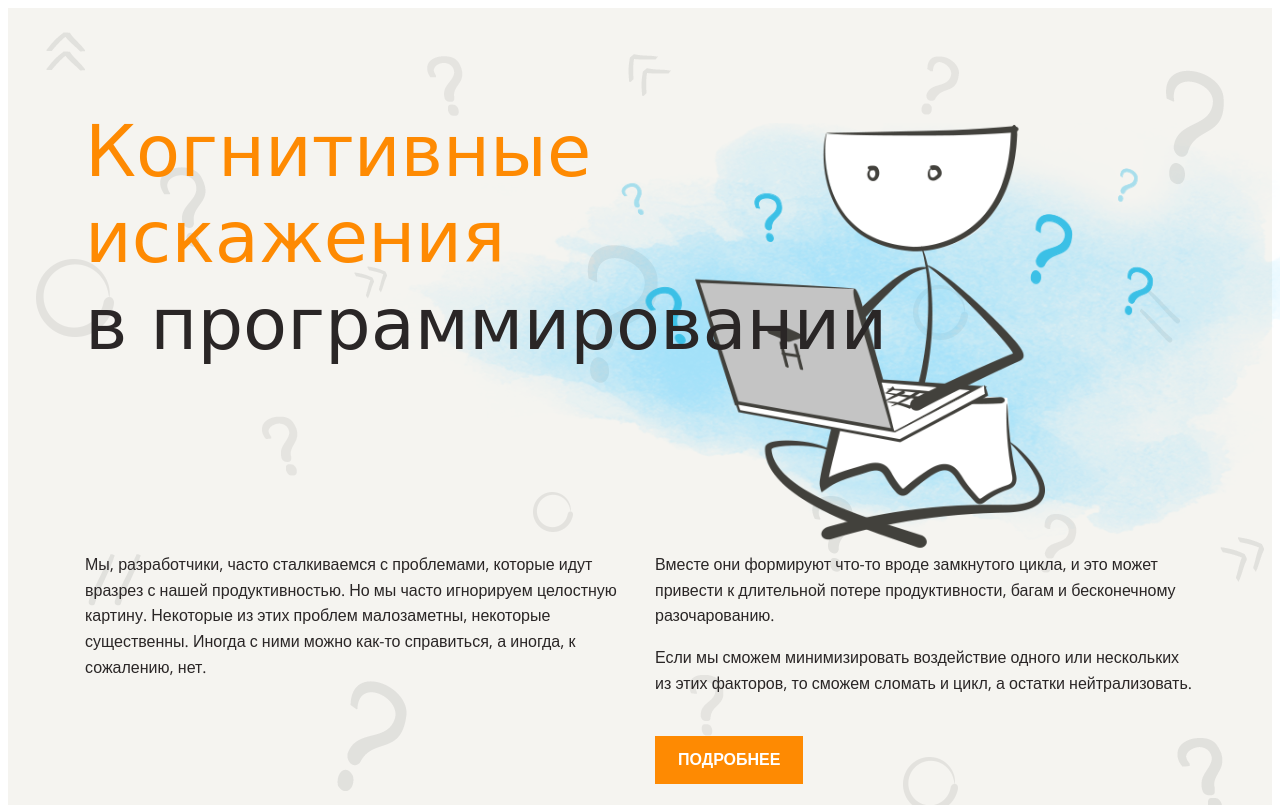
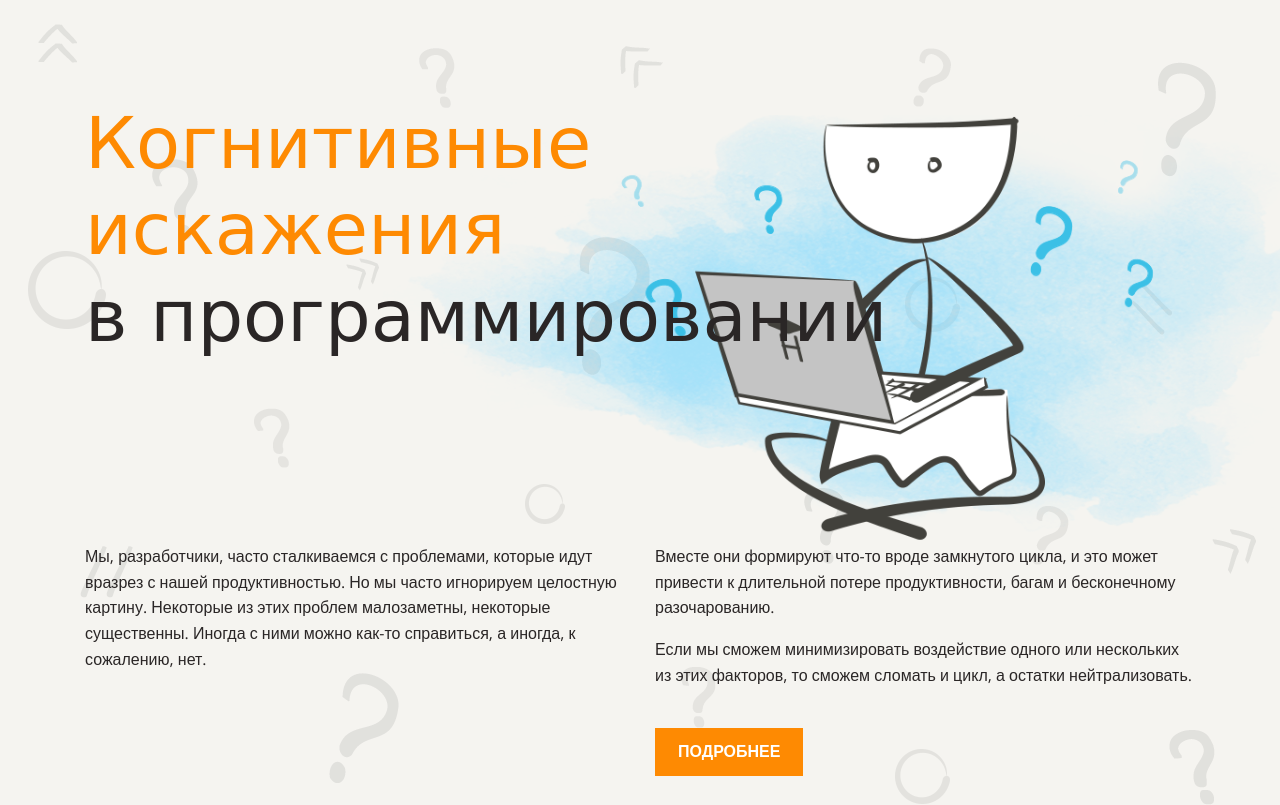
Before and after one commit to leinovladimir/layout-designer-project-lvl1, a website: page src/index.html in a window 1280 px wide. Shown: the top 805 px of the page. Drawn offline with nearby package versions, Linux system fonts and the light colour scheme; a web font is replaced by a local one.

Commit message:
fix reset

```diff
--- a/src/styles/style.css
+++ b/src/styles/style.css
@@ -1,6 +1,5 @@
 @import url("https://fonts.googleapis.com/css2?family=Neucha&family=Open+Sans:ital,wght@0,400;0,700;1,400&display=swap");
-
-/* @import url('./reset.css'); */
+@import url("./reset.css");
 
 :root {
   --white: #fff;
```
